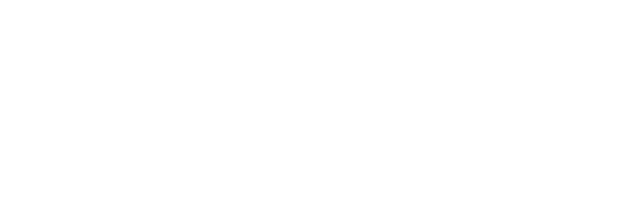
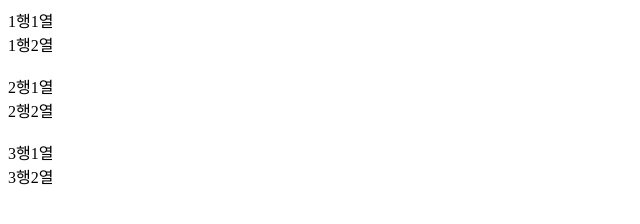
Before and after one commit to SonMyeongHwa/do_it_javascript, a plain HTML site: page 01_첫째마당 소스/3장/double_for_1_test.html in a window 1280 px wide. Shown: the whole page, without its empty margins (0-640 px from the left). Drawn offline with Linux system fonts and the light colour scheme.

Commit message:
coding:double_for_1_test.html

```diff
--- a/01_첫째마당 소스/3장/double_for_1_test.html
+++ b/01_첫째마당 소스/3장/double_for_1_test.html
@@ -4,7 +4,12 @@
 <meta charset="UTF-8">
 <title> 중첩for문 </title>
 <script>
-
+    for(var i=1; i<=3; i++) {
+        for(var k=1; k<=2; k++) {
+            document.write(i+"행"+k+"열","<br>");
+        }
+        document.write("<br>");
+    }
 </script>
 </head>
 <body>
```
